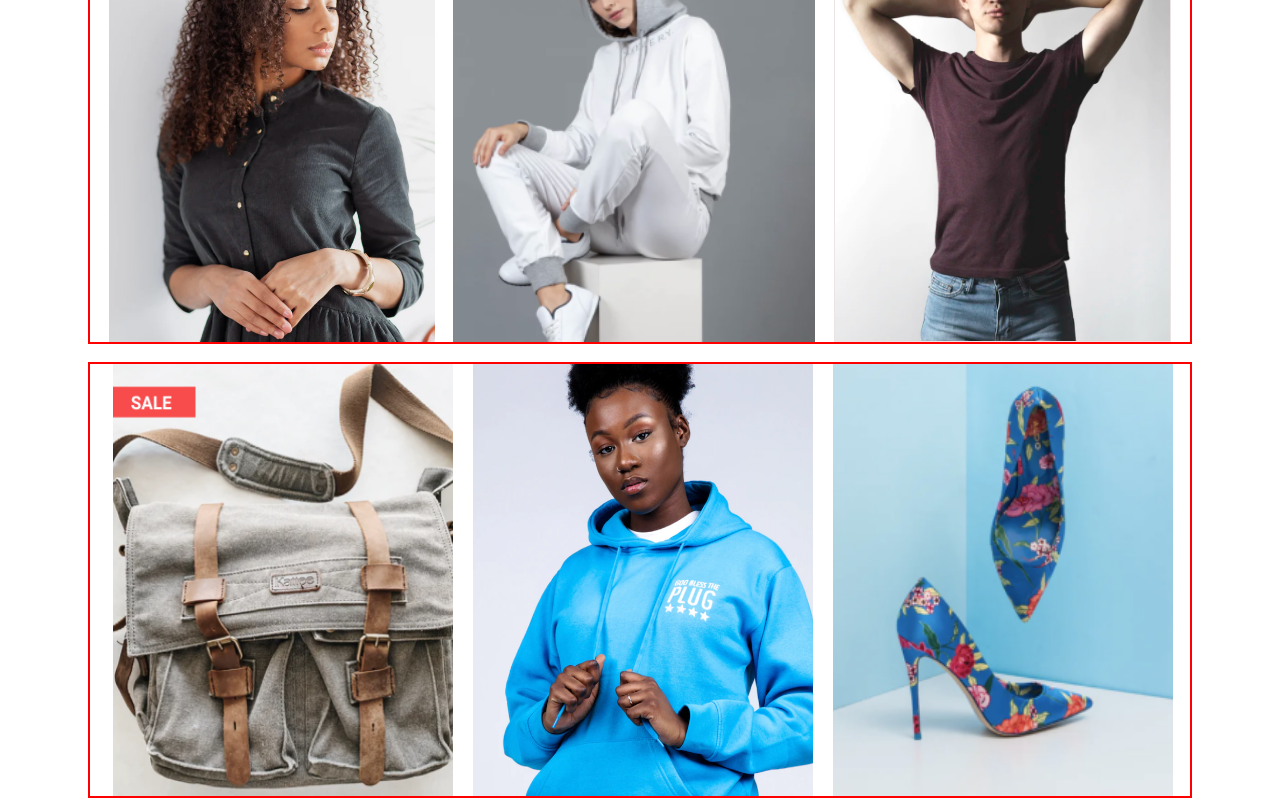
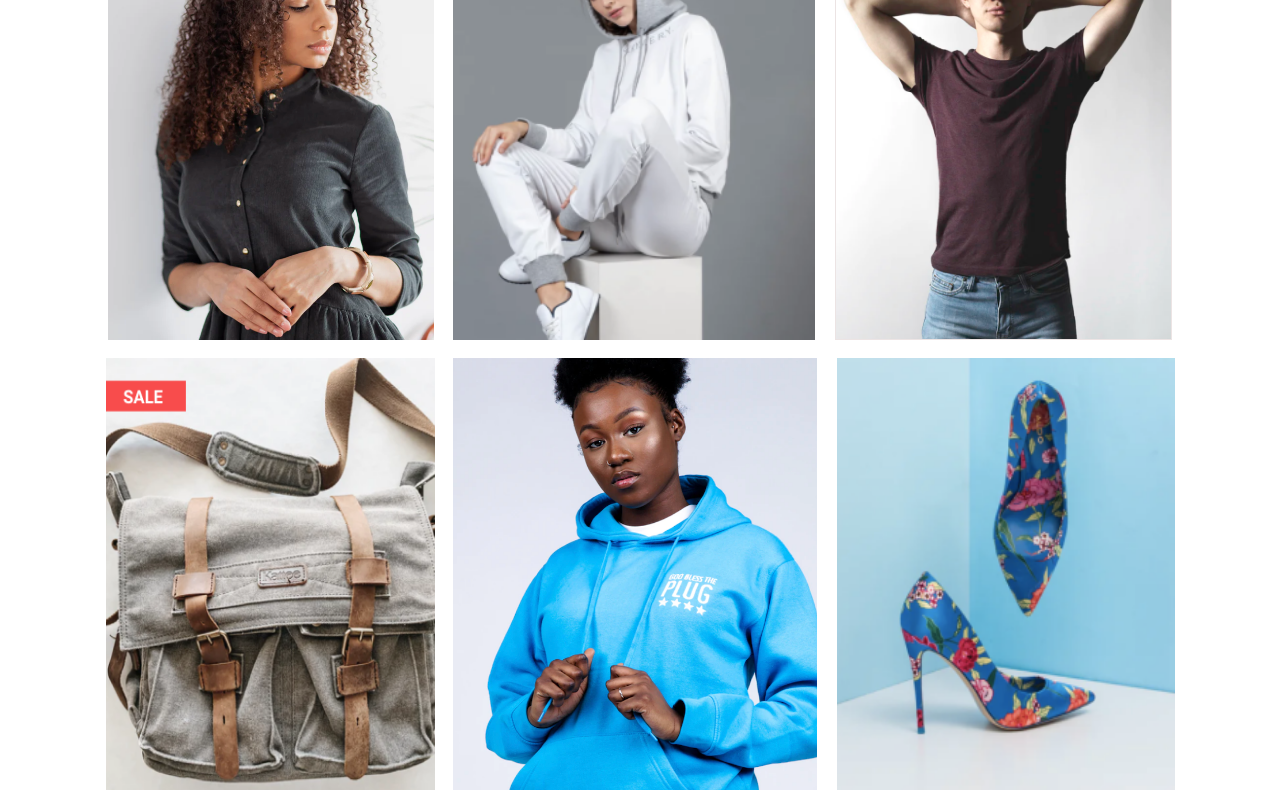
Before and after one commit to mynameisjasmine/Darrow-Lane, a React (Create React App) app: page / in a window 1280 px wide. Shown: the part 1166-1966 px from the top of the page. Built offline with nearby package versions, Linux system fonts and the light colour scheme.

Commit message:
resized middle div images

```diff
--- a/src/components/DarrowLane.js
+++ b/src/components/DarrowLane.js
@@ -26,8 +26,8 @@ const DarrowLane = () => {
           </div>
 
         <div className='middle-image-div'>
-         <div className='mods bag shoes'><img src={'./assets/bag1.3.png'} alt=''/></div>
-         <div className='mods mod8 shoes'><img src={'./assets/mod8.2.png'} alt=''/></div>
+         <div className='mods bag '><img src={'./assets/bag1.3.png'} alt=''/></div>
+         <div className='mods mod8 '><img src={'./assets/mod8.2.png'} alt=''/></div>
          <div className='mods shoes'><img src={'./assets/shoes1.3.png'} alt=''/></div>
           </div>
      </div>
--- a/src/index.css
+++ b/src/index.css
@@ -110,7 +110,7 @@ img {
   /* flex-wrap: wrap; */
   margin: 18px 88px 0px 88px;
   height: 432px;
-  border: 2px solid red;
+  /* border: 2px solid red; */
   justify-content: space-evenly;
 
 }
@@ -123,9 +123,22 @@ img {
   border: .7px solid rgb(236, 228, 228);
 }
 
+.bag {
+  width: 329px;
+  /* border: 2px solid green; */
+}
+
+.mod8 {
+  width: 364px;
+  position: relative;
+  left: -1px;
+  /* border: 2px solid green; */
+}
+
 .shoes {
   position:relative;
-  left: 3px;
-  width: 339.5px;
+  left: 1px;
+  width: 338px;
+  /* border: 2px solid green; */
 
 }
```
